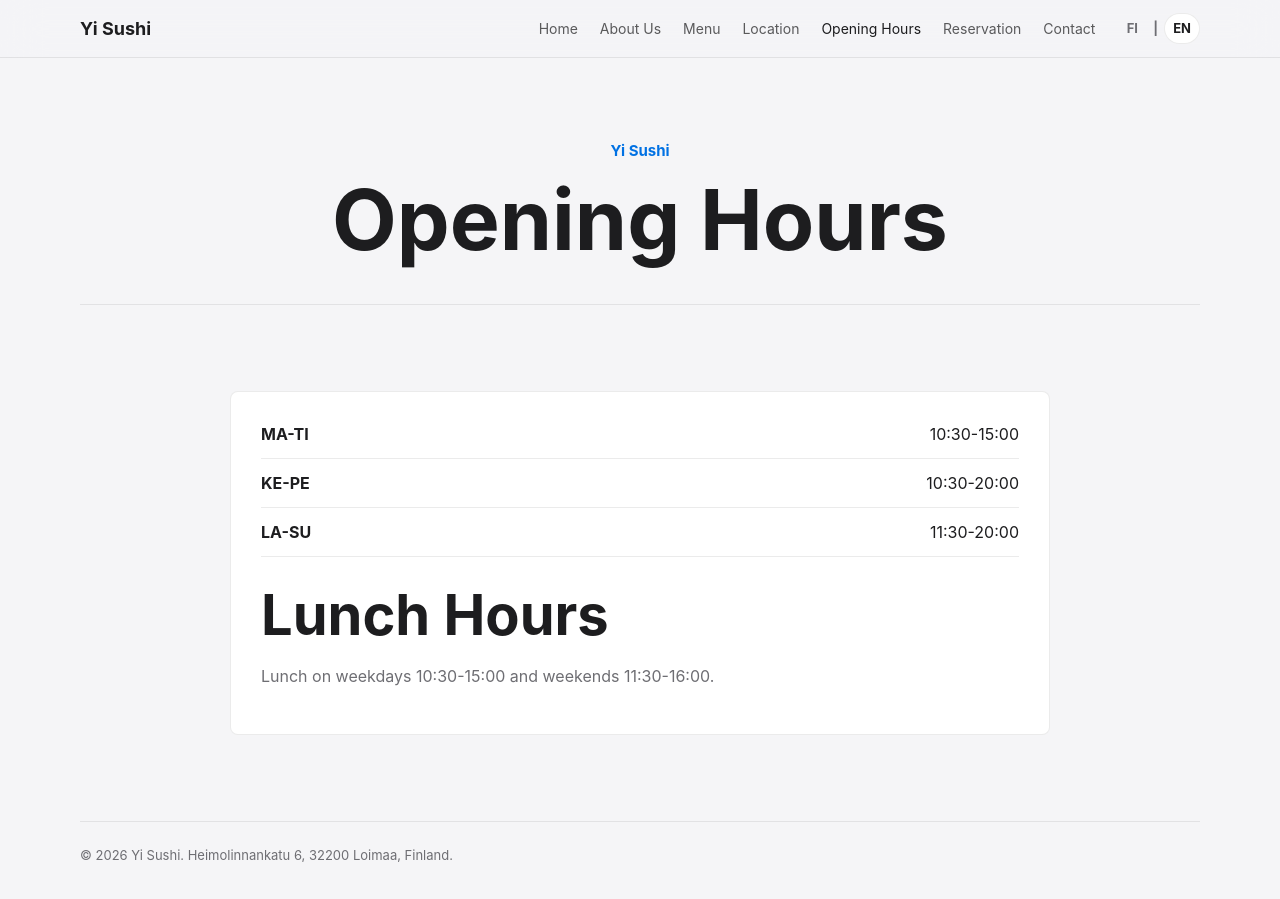
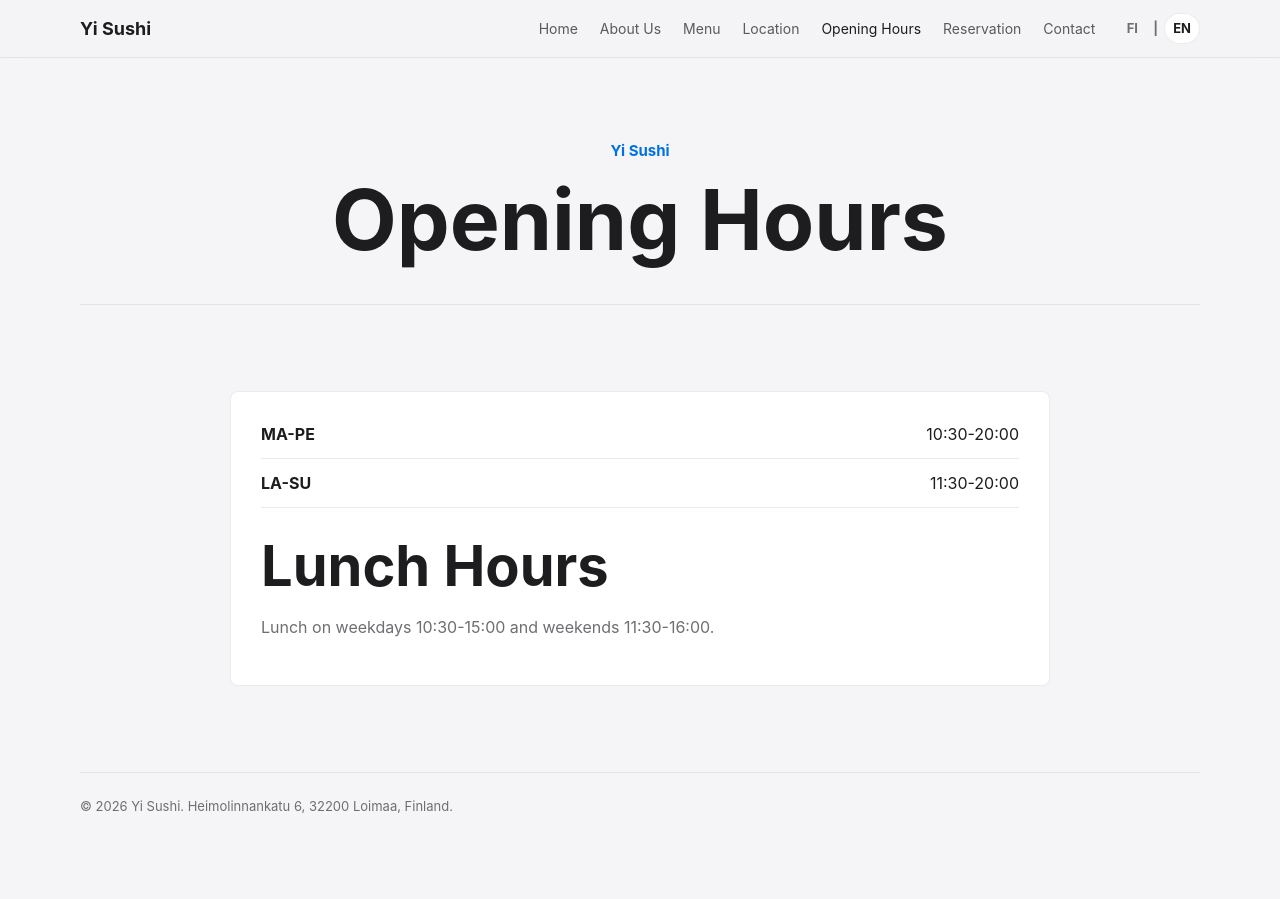
Before and after one commit to Dabing770/yisushi, a plain HTML site: page hours.html in a window 1280 px wide. After the commit the page ends 850 px from the top, so only its background shows below. Drawn offline with Linux system fonts and the light colour scheme.

Commit message:
Update hours.html

```diff
--- a/hours.html
+++ b/hours.html
@@ -42,14 +42,14 @@
         <div class="hours-content">
           <div class="hours-card">
             <ul>
-              <li><span class="day">MA-TI</span><span>10:30-15:00</span></li>
-              <li><span class="day">KE-PE</span><span>10:30-20:00</span></li>
+
+              <li><span class="day">MA-PE</span><span>10:30-20:00</span></li>
               <li><span class="day">LA-SU</span><span>11:30-20:00</span></li>
             </ul>
             <div class="lunch-hours">
               <h2 data-translate="lunchHours">Lounasajat</h2>
               <p data-translate="lunchFull">
-                Lounas on arkisin 10:30-15:00 ja viikonloppuisin 11:30-16:00.
+                Lounas on arkisin 10:30-19:00 ja viikonloppuisin 11:30-19:00.
               </p>
             </div>
           </div>
```
